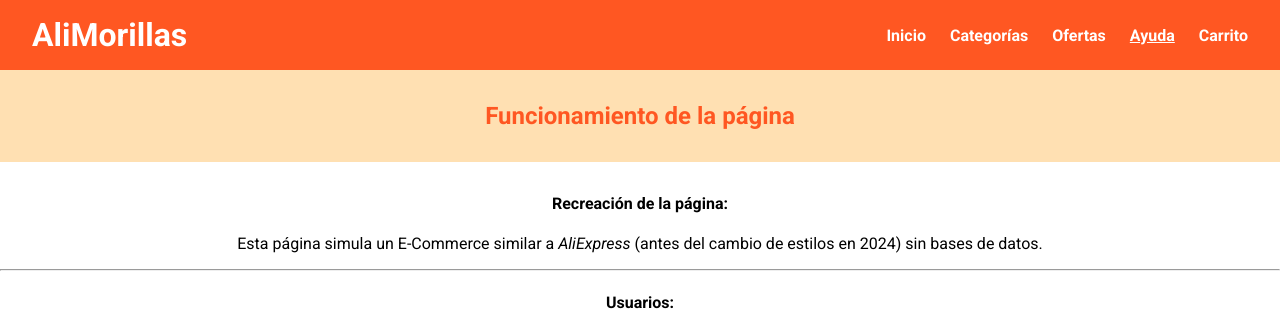
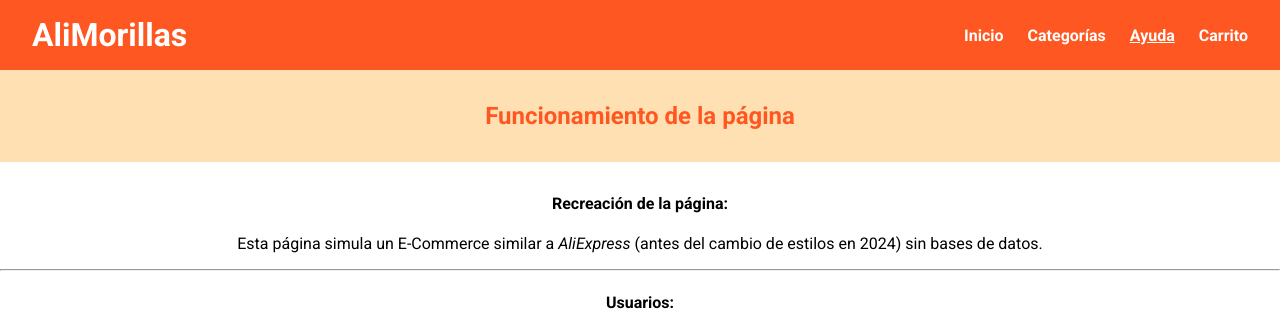
Before and after one commit to rekloyd/daw2_sm7a1_projecte_grup04, a PHP site: page /ayuda.html in a window 1280 px wide. Shown: the top 313 px of the page. Run offline with PHP 8.4, Linux system fonts and the light colour scheme.

Commit message:
Now location to carrito works, removed "ofertas.html"

```diff
--- a/apl/ayuda.html
+++ b/apl/ayuda.html
@@ -22,9 +22,8 @@
             <ul class="nav-links">
                 <li><a href="index.php">Inicio</a></li>
                 <li><a href="#">Categorías</a></li>
-                <li><a href="#">Ofertas</a></li>
                 <li><a href="ayuda.html" style="text-decoration: underline;">Ayuda</a></li>
-                <li><a href="carrito_compra.html">Carrito</a></li>
+                <li><a href="carrito.php">Carrito</a></li>
                 <!--
                 <?php
                     if(isset($_SESSION['username'])){
--- a/apl/index.php
+++ b/apl/index.php
@@ -27,9 +27,8 @@ $tipoUsuario = isset($_SESSION['tipo']) ? $_SESSION['tipo'] : 'gestor';
             <ul class="nav-links">
                 <li><a href="index.php" style="text-decoration: underline;">Inicio</a></li>
                 <li><a href="#">Categorías</a></li>
-                <li><a href="#">Ofertas</a></li>
                 <li><a href="ayuda.html">Ayuda</a></li>
-                <li><a href="#">Carrito</a></li>
+                <li><a href="carrito.php">Carrito</a></li>
                 <?php
                     if ($usuario) {
                         echo "<li style=\"color:blue; font-weight:bold;\"><a href='areasPersonales.php?tipo=" . $tipoUsuario . "' style='color:inherit;'>Hola, " . strtoupper(htmlspecialchars($usuario)) . "</a></li>";
```
